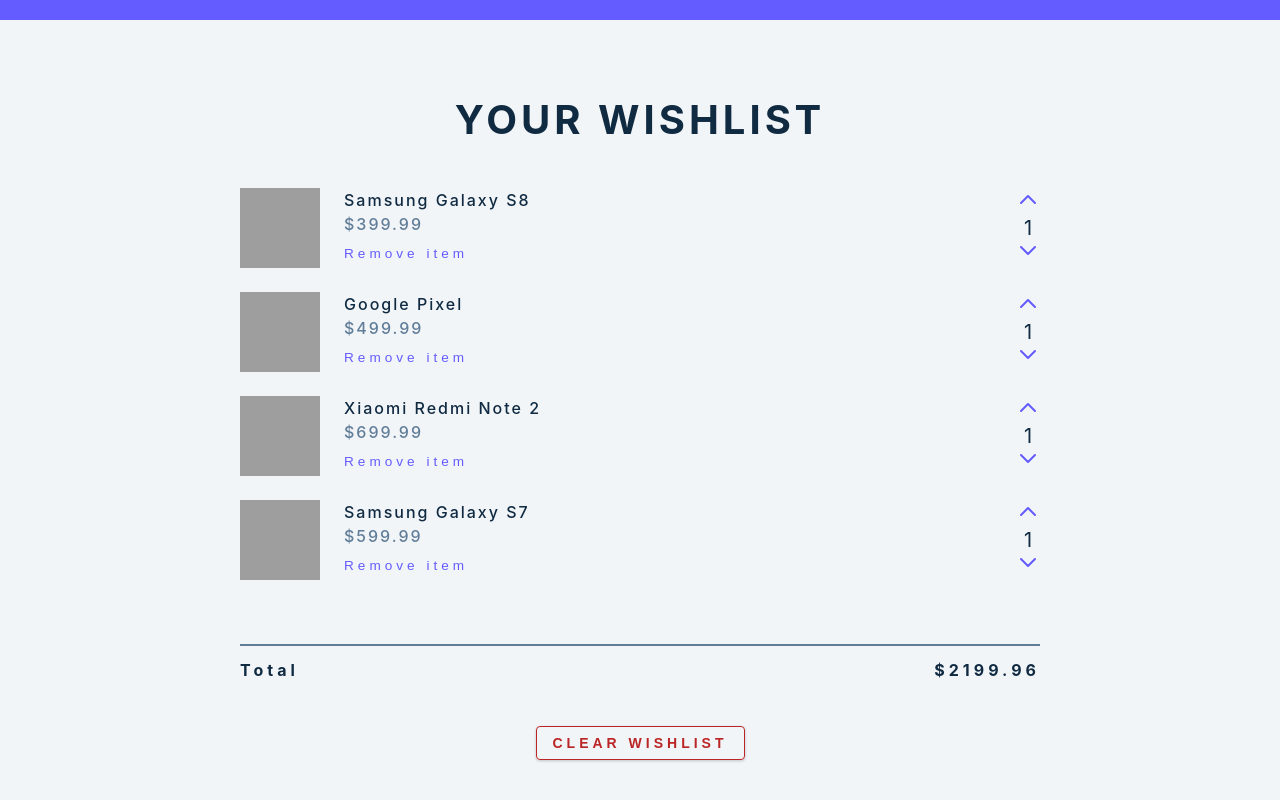
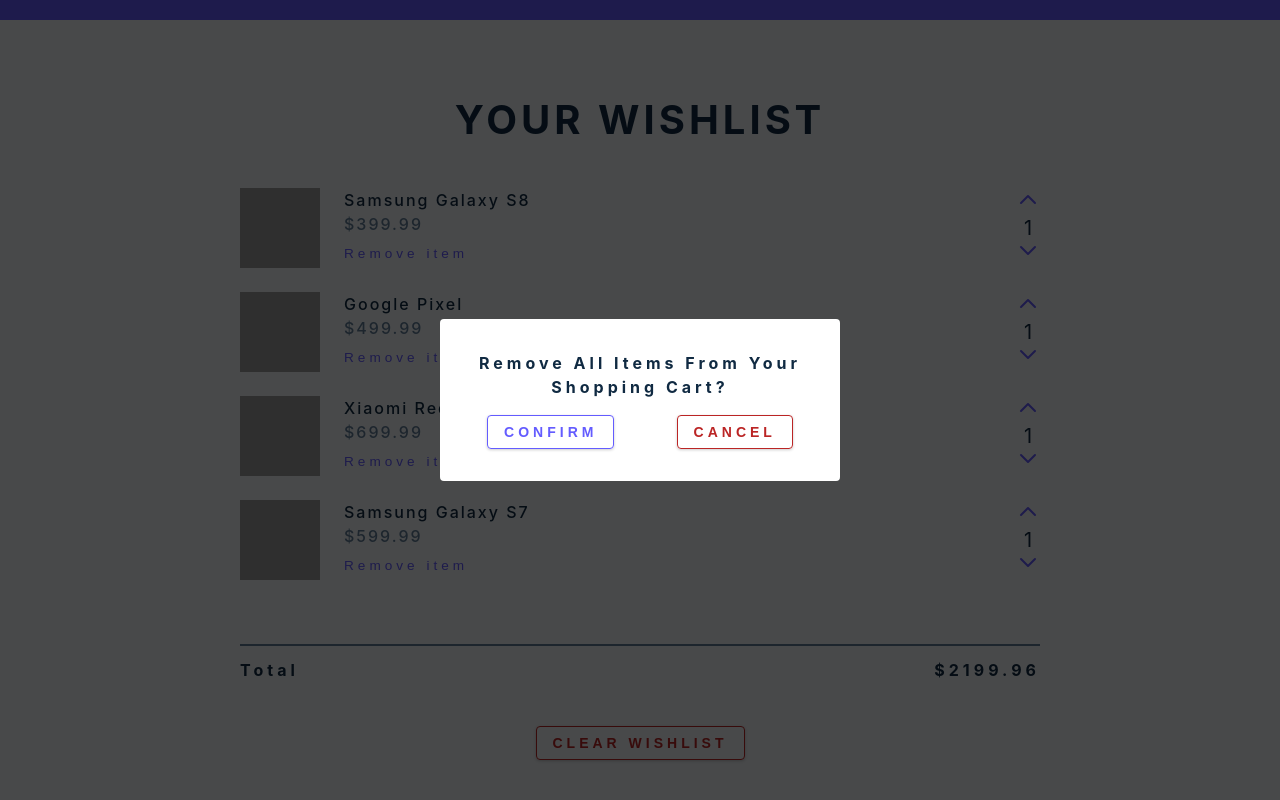
Before and after one commit to wanyuasam/Redux-Tool-Kit, a React (Create React App) app in the folder starter/: page / in a window 1280 px wide. Both pictures are taken after a click on the button "CLEAR WISHLIST". Shown: the part 66-866 px from the top of the page. Built offline with nearby package versions, Linux system fonts and the light colour scheme; grey boxes are pictures that could not be loaded.

Commit message:
Clear cart functionality

```diff
--- a/starter/src/App.js
+++ b/starter/src/App.js
@@ -4,20 +4,22 @@
 import { calculateTotals } from "./features/cart/cartSlice";
 import { useDispatch, useSelector } from "react-redux";
 import Modal from "./components/Modal";
+import { store } from "./store";
 
 function App() {
   const {cartItems} = useSelector(store => store.cart)
-  const {isOpen} = useSelector(state => state.modal)
+  const {isOpen} = useSelector(store => store.modal)
   const dispatch = useDispatch();
 
   useEffect(() => {
     dispatch(calculateTotals())
-  }, [cartItems])
+  }, [cartItems, dispatch])
 
 
   return(
   <main>
     {isOpen && <Modal/>}
+    {/* <Modal/> */}
 
     <Nav/>
     <CardContainer/>
--- a/starter/src/components/CardContainer.js
+++ b/starter/src/components/CardContainer.js
@@ -3,6 +3,8 @@
 import { useSelector, useDispatch } from 'react-redux'
 // import { clearCart } from '../features/cart/cartSlice'
 import { openModal } from '../features/modal/modalSlice'
+import { clearCart } from '../features/cart/cartSlice'
+
 
 export default function CardContainer() {
     const dispatch = useDispatch()
@@ -39,7 +41,12 @@
             <div className='cart-total'>
                 <h4>Total <span>${total.toFixed(2)}</span></h4>
             </div>
-            <button className='btn clear-btn' onClick={() => dispatch(openModal())}>Clear Wishlist</button>
+            <button className='btn clear-btn' onClick={() => {
+                console.log('Clear Wishlist button clicked');
+                dispatch(openModal())
+                // dispatch(clearCart())
+                }}
+                >Clear Wishlist</button>
         </footer>
     </section>
   )
--- a/starter/src/components/Modal.js
+++ b/starter/src/components/Modal.js
@@ -15,7 +15,10 @@
               dispatch(closeModal())
               }}
               >Confirm</button>
-            <button type='button' className='btn clear-btn' onClick={() => dispatch(closeModal())}>Cancel</button>
+            <button type='button' className='btn clear-btn' onClick={() => {
+              // console.log('THis will close')
+              dispatch(closeModal())
+              }}>Cancel</button>
           </div>
         </div>
     </aside>
--- a/starter/src/features/modal/modalSlice.js
+++ b/starter/src/features/modal/modalSlice.js
@@ -8,7 +8,8 @@
     initialState,
     reducers: {
         openModal: (state, action) => {
-            state.isOpen = true
+            console.log("Modal is open:", state.isOpen);
+            state.isOpen = true;
         },
         closeModal: (state, action) => {
             state.isOpen = false
--- a/starter/src/store.js
+++ b/starter/src/store.js
@@ -1,6 +1,6 @@
 import { configureStore } from "@reduxjs/toolkit";
 import cartReducer from './features/cart/cartSlice'
-import modalReducer from './features/cart/cartSlice'
+import modalReducer from './features/modal/modalSlice'
 
 export const store = configureStore({
     reducer: {
```
